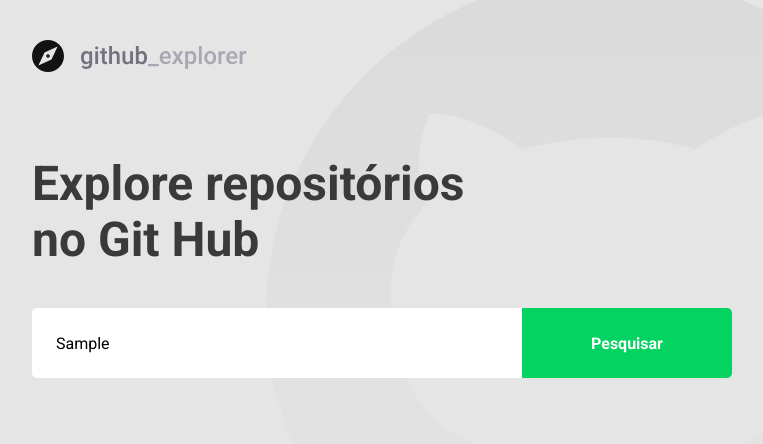
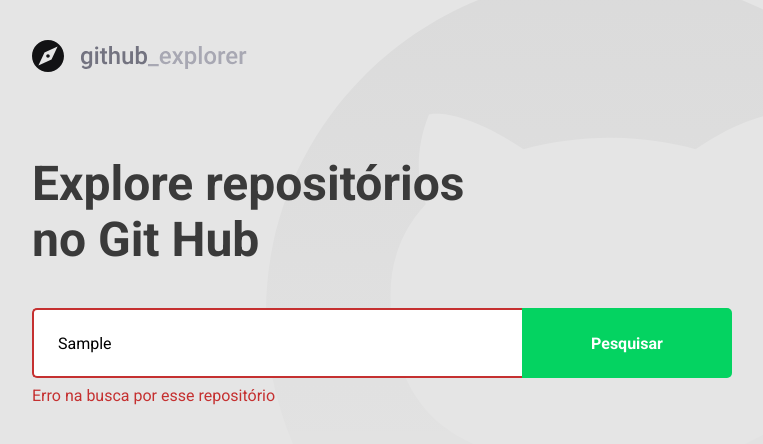
Before and after one commit to jonathandr9/gitHub_explorer, a React (Create React App) app: page / in a window 1280 px wide. Both pictures are taken after typing "Sample" into the empty fields and a click on the button "Pesquisar". Shown: the top 444 px of the page, without its empty margins (148-911 px from the left). Built offline with nearby package versions, Linux system fonts and the light colour scheme; no server answers.

Commit message:
Include error

```diff
--- a/src/pages/Dashboard/index.tsx
+++ b/src/pages/Dashboard/index.tsx
@@ -3,7 +3,7 @@
 
 import api from '../../services/api';
 import logoImg from '../../assets/logo.svg';
-import {Title, Form, Repositories} from './styles';
+import {Title, Form, Repositories, Error} from './styles';
 
 interface Repository{
     full_name: string;
@@ -17,18 +17,32 @@
 const Dashboard: React.FC = () =>{
 
     const [newRepo, setNewRepo] = useState('');
+    const [inputError, setInputError] = useState('');
     const [repositories, setRepositories] = useState<Repository[]>([]);
 
     async function handleAddRepository(event: FormEvent<HTMLFormElement>): Promise<void>{
 
         event.preventDefault();
 
-        const response = await api.get<Repository>(`repos/${newRepo}`);
+        if(!newRepo){
+            setInputError('Digite o autor/nome do repositório');
+            return;
+        }
 
-        const repository = response.data;
+        try{
+            const response = await api.get<Repository>(`repos/${newRepo}`);
 
-        setRepositories([... repositories, repository]);
-        setNewRepo('');
+            const repository = response.data;
+
+            setRepositories([... repositories, repository]);
+            setNewRepo('');
+            setInputError('');
+        }catch(err){
+            setInputError('Erro na busca por esse repositório');
+        }
+
+
+
     }
 
     return (
@@ -36,7 +50,7 @@
             <img src={logoImg} alt = "GitHub Explorer"/>
             <Title>Explore repositórios no Git Hub</Title>
 
-            <Form onSubmit={handleAddRepository}>
+            <Form hasError={!!inputError} onSubmit={handleAddRepository}>
                 <input
                     placeholder = "Digite o nome do repositório"
                     value={newRepo}
@@ -45,6 +59,8 @@
 
                 <button type="submit">Pesquisar</button>
             </Form>
+
+            {inputError && <Error>{inputError}</Error>}
 
             <Repositories>
 
--- a/src/pages/Dashboard/styles.ts
+++ b/src/pages/Dashboard/styles.ts
@@ -1,5 +1,9 @@
-import styled from 'styled-components';
+import styled, {css} from 'styled-components';
 import {shade} from 'polished';
+
+interface FormProps{
+    hasError: boolean;
+}
 
 
 export const Title = styled.h1`
@@ -10,7 +14,7 @@
     line-height: 56px
 `;
 
-export const Form = styled.form`
+export const Form = styled.form<FormProps>`
     margin-top: 40px;
     max-width: 700px;
 
@@ -22,6 +26,12 @@
         padding: 0 24px;
         border: 0;
         border-radius: 5px 0 0 5px;
+        border: 2px solid #fff;
+        border-right: 0;
+
+        ${(props) => props.hasError && css`
+            border-color: #c53030;
+        `}
 
         &::placeholder{
             color: #a8a8b3;
@@ -42,6 +52,13 @@
             background: ${shade(0.2, '#04D361')};
         }
     }
+
+`;
+
+export const Error = styled.span`
+    display: block;
+    color: #c53030;
+    margin-top: 8px;
 
 `;
 
```
